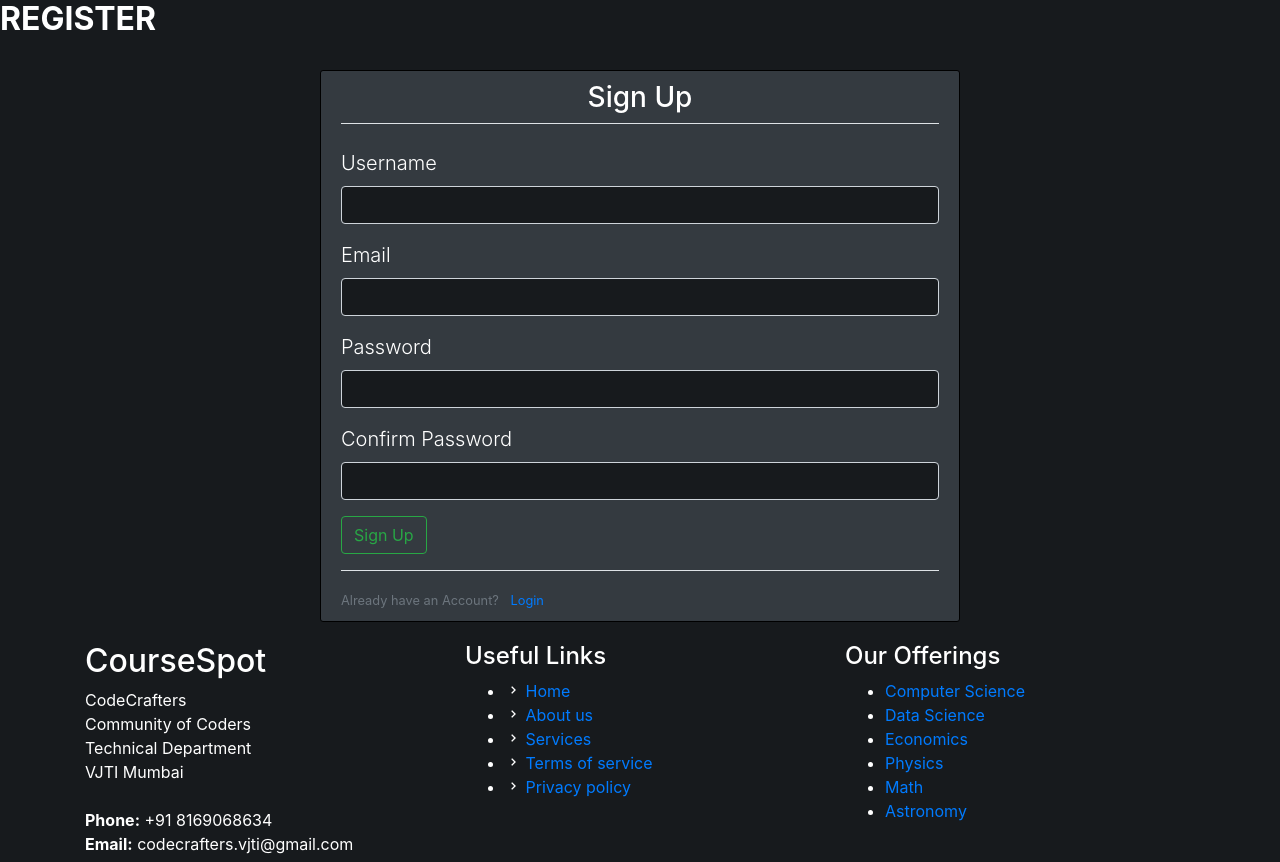
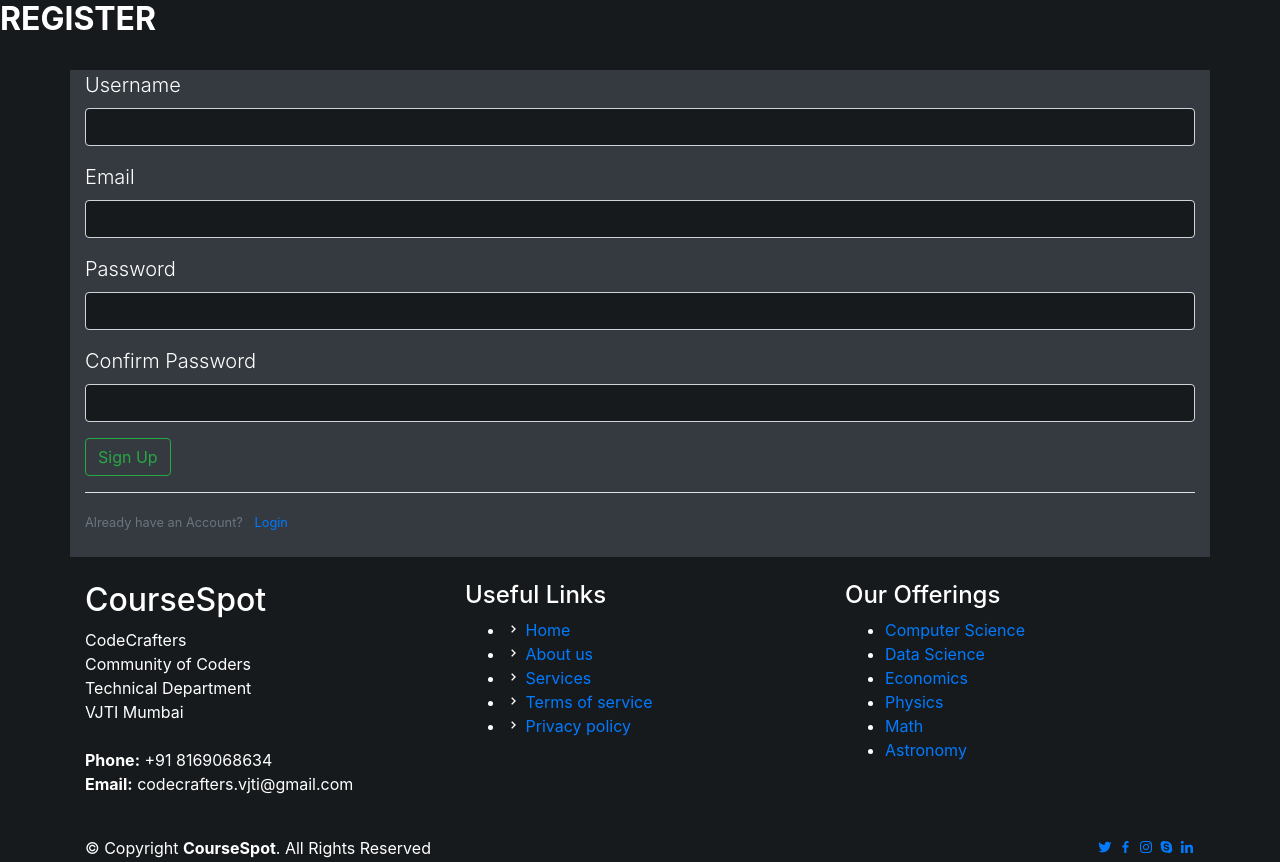
Before and after one commit to dhairyashah1/CodeCrafters-CourseSuggestingWebApp, a Flask app: page /register in a window 1280 px wide. Shown: the part 66-928 px from the top of the page. Run offline with Flask 2, Linux system fonts and the light colour scheme; some libraries are stand-ins or nearby versions.

Commit message:
login, register and contact templates updated

```diff
--- a/coursespot/templates/contact.html
+++ b/coursespot/templates/contact.html
@@ -2,7 +2,7 @@
 
 {% block content %}
 <br>
-    <div class="content-section bg-dark">
+    <div class="container bg-dark">
         <form class="form-horizontal" method="POST" action="">
             {{ form.hidden_tag() }}
             <legend class="border-bottom mb-4" style="text-align: center"><h3>Contact Us</h3></legend>
@@ -20,7 +20,8 @@
         <div class="form-group">
             {{ form.submit(class="btn btn-outline-success") }}
         </div>
-
         </form>
+        <br>
     </div>
+<br>
 {% endblock %}
--- a/coursespot/templates/login.html
+++ b/coursespot/templates/login.html
@@ -6,7 +6,7 @@
 </div>
 <br>
 <body class="forms style="background-color: #171a1d;>
-    <div class="content-section bg-dark">
+    <div class="container py-2 bg-dark">
         <form class="form-horizontal" method="POST" action="">
             {{ form.hidden_tag() }}
             <div class="form-group">
@@ -56,8 +56,9 @@
             <small class="text-muted">
                 Need An Account? <a class="ml-2" href="{{ url_for('register') }}">Sign Up Now</a>
             </small>
-
         </div>
+        <br>
     </div>
 </body>
+<br>
 {% endblock %}
--- a/coursespot/templates/register.html
+++ b/coursespot/templates/register.html
@@ -5,10 +5,9 @@
 </div>
 <br>
 <body class="forms" style="background-color: #171a1d;">
-    <div class="content-section bg-dark">
+    <div class="container bg-dark">
         <form class="form-horizontal" method="POST" action="">
             {{ form.hidden_tag() }}
-            <legend class="border-bottom mb-4" style="text-align: center"><h3>Sign Up</h3></legend>
             <div class="form-group">
                 {{ form.username.label(class="form-control-label lead") }}
                 {% if form.username.errors %}
@@ -79,6 +78,8 @@
                 Already have an Account? <a class="ml-2" href="{{ url_for('login') }}">Login</a>
             </small>
         </div>
+        <br>
     </div>
 </body>
+<br>
 {% endblock %}
```
